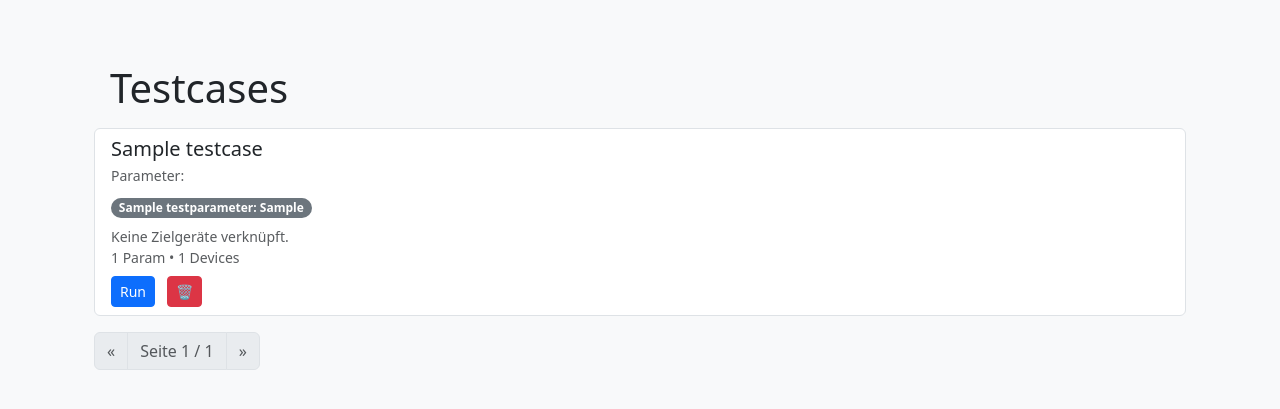
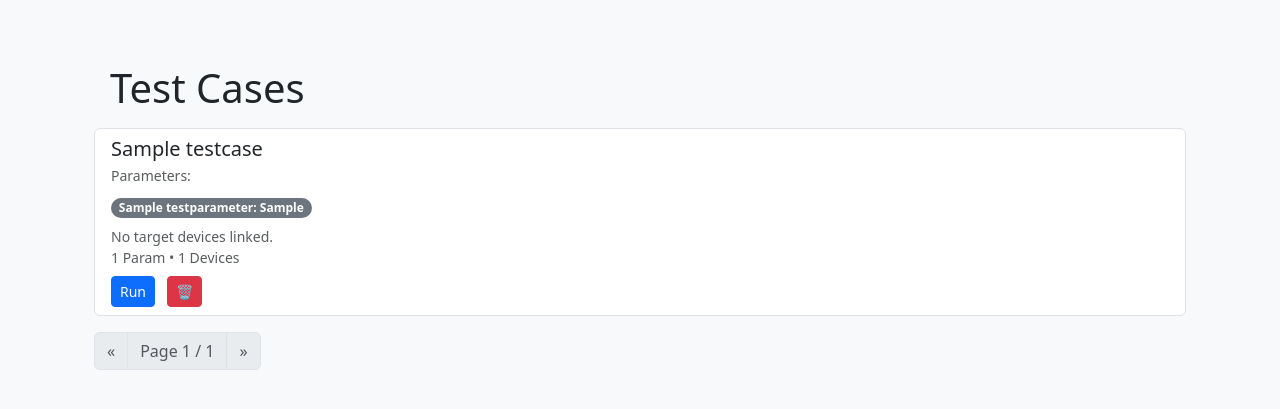
Before and after one commit to DiagNet/DiagNet, a Django app: page /networktests/tests/ in a window 1280 px wide. Shown: the part 56-465 px from the top of the page. Run offline with Django 5.2, Linux system fonts and the light colour scheme; tables that the repository leaves empty hold one stand-in row (values such as "Sample post").

Commit message:
DN-80 networktests/templates: corrections

```diff
--- a/networktests/templates/networktests/testcases_list.html
+++ b/networktests/templates/networktests/testcases_list.html
@@ -4,7 +4,7 @@
 
 {% block content %}
 <div class="container py-4">
-    <h1 class="m-3">Testcases</h1>
+    <h1 class="m-3">Test Cases</h1>
 
     {% if page_obj.object_list %}
     <div class="list-group">
@@ -14,7 +14,7 @@
                 <div class="me-3">
                     <h5 class="mb-1">{{ tc.label }}</h5>
                     {% if tc.parameters.all %}
-                    <div class="small text-muted mb-2">Parameter:</div>
+                    <div class="small text-muted mb-2">Parameters:</div>
                     <div class="mb-2">
                         {% for p in tc.parameters.all %}
                         <span class="badge rounded-pill text-bg-secondary me-1">
@@ -25,7 +25,7 @@
                     {% endif %}
 
                     {% if tc.devices.all %}
-                    <div class="small text-muted mb-1">Zielgeräte:</div>
+                    <div class="small text-muted mb-1">Target Devices:</div>
                     <div class="d-flex flex-wrap gap-1">
                         {% for td in tc.devices.all %}
                         <span class="badge text-bg-light">
@@ -34,7 +34,7 @@
                         {% endfor %}
                     </div>
                     {% else %}
-                    <div class="small text-muted">Keine Zielgeräte verknüpft.</div>
+                    <div class="small text-muted">No target devices linked.</div>
                     {% endif %}
                     <div class="small text-muted mb-2">
                         {{ tc.num_params|default:0 }} Param • {{ tc.num_devices|default:0 }} Devices
@@ -49,18 +49,18 @@
                         <button class="btn btn-sm btn-primary" hx-indicator="#spinner-{{ tc.id }}">
                             Run
                         </button>
-                        <span id="spinner-{{ tc.id }}" class='htmx-indicator ms-2'>…lädt</span>
+                        <span id="spinner-{{ tc.id }}" class='htmx-indicator ms-2'>…loading</span>
                     </form>
 
                     <!-- Delete -->
 
                     <button class="btn btn-sm btn-danger ms-2" hx-delete="{% url 'testcase_delete' tc.id %}"
                         hx-headers='{"X-CSRFToken": "{{ csrf_token }}"}' hx-target="closest .list-group-item"
-                        hx-swap="outerHTML" hx-confirm="Diesen Testcase wirklich löschen?"
+                        hx-swap="outerHTML" hx-confirm="Do you really want to delete this test case?"
                         hx-on::after-request="location.reload()">
                         🗑️
                     </button>
-                    <span id="del-spinner-{{ tc.id }}" class="htmx-indicator ms-2">…löscht</span>
+                    <span id="del-spinner-{{ tc.id }}" class="htmx-indicator ms-2">…deleting</span>
                 </div>
             </div>
         </div>
@@ -68,7 +68,7 @@
     </div>
 
     <!-- Pagination -->
-    <nav class="mt-3">
+    <div class="mt-3">
         <ul class="pagination">
             {% if page_obj.has_previous %}
             <li class="page-item"><a class="page-link" href="?page={{ page_obj.previous_page_number }}">«</a></li>
@@ -77,7 +77,7 @@
             {% endif %}
 
             <li class="page-item disabled">
-                <span class="page-link">Seite {{ page_obj.number }} / {{page_obj.paginator.num_pages }}</span>
+                <span class="page-link">Page {{ page_obj.number }} / {{page_obj.paginator.num_pages }}</span>
             </li>
 
             {% if page_obj.has_next %}
@@ -86,10 +86,10 @@
             <li class="page-item disabled"><span class="page-link">»</span></li>
             {% endif %}
         </ul>
-    </nav>
+    </div>
 
     {% else %}
-    <div class="alert alert-info">Es sind noch keine Testcases angelegt.</div>
+    <div class="alert alert-info">No test cases created yet.</div>
     {% endif %}
 </div>
 
```
